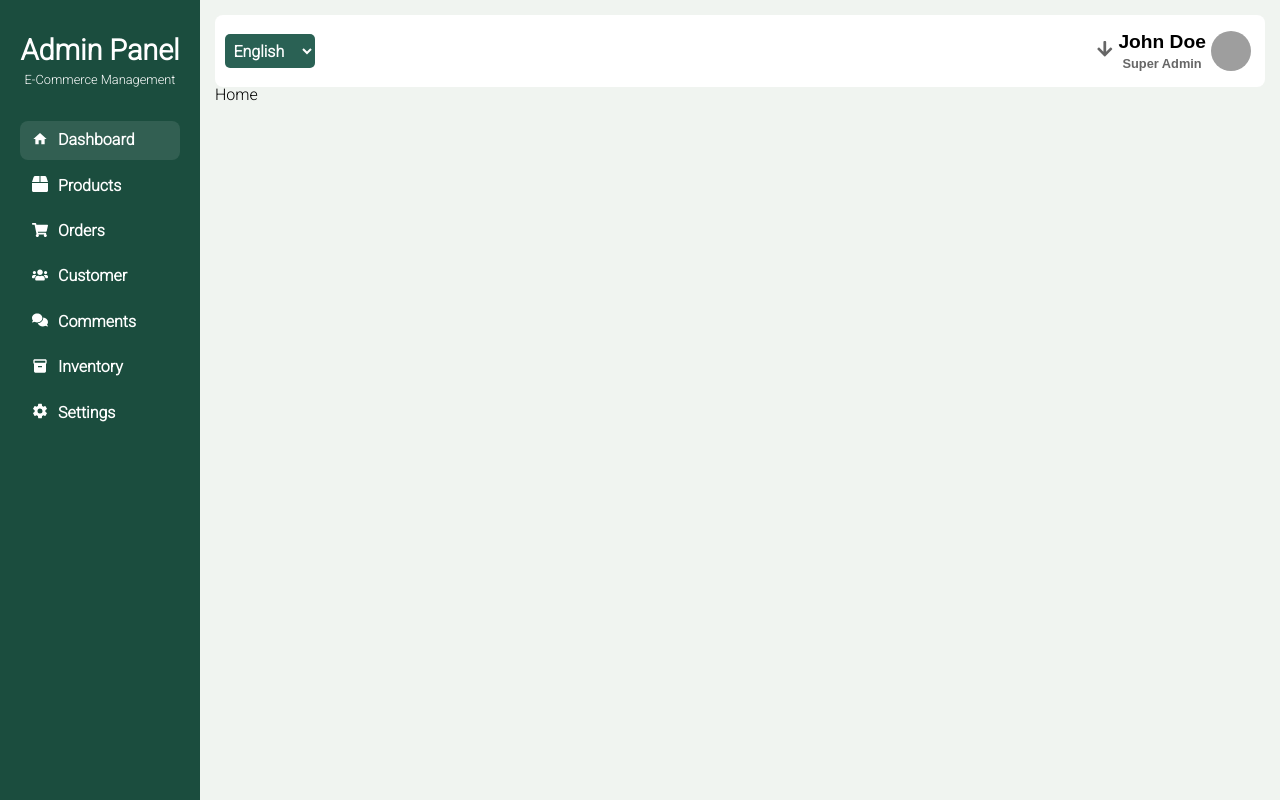
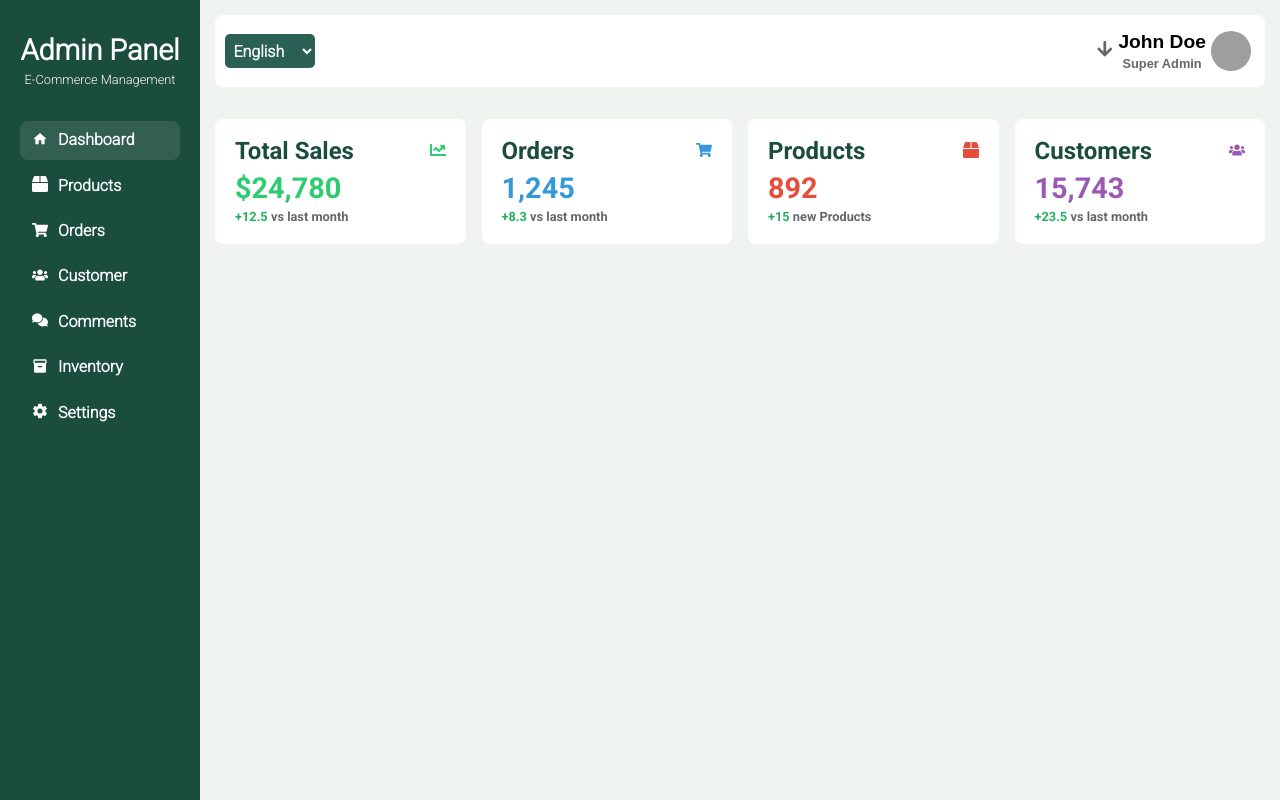
Before and after one commit to mohammadmehdidalvandii/Dashboard, a React (Vite) app in the folder frontend/dashboard/: page / in a window 1280 px wide. Built offline with nearby package versions, Linux system fonts and the light colour scheme; grey boxes are pictures that could not be loaded.

Commit message:
created section stat for home-page

```diff
--- /dev/null
+++ b/frontend/dashboard/src/components/templates/dashboard/Stat/Stat.css
@@ -0,0 +1,90 @@
+.stat{
+    display: block;
+    margin-top: 2rem;
+}
+.stat_container{
+    display: flex;
+    justify-content: space-between;
+    gap: 1rem;
+}
+.stat_card{
+    display: block;
+    width: 100%;
+    padding: 1.25rem;
+    background-color: #fff;
+    border-radius: 0.5rem;
+}
+
+
+.stat_card:nth-child(1) span{
+    color: #2ecc71;
+}
+.stat_card:nth-child(1) .stat_value{
+    color: #2ecc71;
+}
+.stat_card:nth-child(2) span{
+    color: #3498db;
+}
+.stat_card:nth-child(2) .stat_value{
+    color: #3498db;
+}
+.stat_card:nth-child(3) span{
+    color: #e74c3c;
+}
+.stat_card:nth-child(3) .stat_value{
+    color: #e74c3c;
+}
+.stat_card:nth-child(4) span{
+    color: #9b59b6;
+}
+.stat_card:nth-child(4) .stat_value{
+    color: #9b59b6;
+}
+
+
+.stat_header{
+    display: flex;
+    justify-content: space-between;
+    align-items: center;
+    margin-bottom: 0.64rem;
+}
+
+.stat_header span {
+    font-size: 1rem;
+}
+
+.stat_header h3{
+    font-family: var(--roboto-bold);
+    font-size: 1.5rem;
+    color: var(--primary-dark);
+}
+
+.stat_value{
+    display: block;
+    margin-top: 0.7rem;
+    font-family: var(--roboto-bold);
+    font-size: 1.8rem;
+}
+.stat_change{
+    display: block;
+    margin-top: 0.5rem;
+    font-family: var(--roboto-bold);
+    font-size: 0.8rem;
+}
+.stat_change span{
+    color: var(--text-light) !important;
+}
+.stat_change.positive{
+    color: var(--success-color);
+}
+.stat_change.negative{
+    color: var(--danger-color);
+}
+
+/* Responsive Stat */
+
+@media (max-width : 768px) {
+    .stat_container{
+      flex-wrap: wrap;
+    }
+}
--- /dev/null
+++ b/frontend/dashboard/src/components/templates/dashboard/Stat/Stat.jsx
@@ -0,0 +1,54 @@
+import './Stat.css';
+import { FaBox, FaChartLine, FaShoppingCart, FaUsers } from "react-icons/fa";
+
+
+function Stat() {
+  return (
+    <section className="stat">
+        <div className="stat_container">
+            <div className="stat_card">
+                <div className="stat_header">
+                    <h3>Total Sales</h3>
+                    <span>
+                        <FaChartLine/>
+                    </span>
+                </div>
+                <p className="stat_value">$24,780</p>
+                <p className="stat_change positive">+12.5 <span>vs last month</span> </p>
+            </div>
+            <div className="stat_card">
+                <div className="stat_header">
+                    <h3>Orders</h3>
+                    <span>
+                        <FaShoppingCart/>
+                    </span>
+                </div>
+                <p className="stat_value">1,245</p>
+                <p className="stat_change positive">+8.3 <span>vs last month</span></p>
+            </div>
+            <div className="stat_card">
+                <div className="stat_header">
+                    <h3>Products</h3>
+                    <span>
+                        <FaBox/>
+                    </span>
+                </div>
+                <p className="stat_value">892</p>
+                <p className="stat_change positive">+15 <span>new Products</span></p>
+            </div>
+            <div className="stat_card">
+                <div className="stat_header">
+                    <h3>Customers</h3>
+                    <span>
+                        <FaUsers/>
+                    </span>
+                </div>
+                <p className="stat_value">15,743</p>
+                <p className="stat_change positive">+23.5 <span>vs last month</span></p>
+            </div>
+        </div>
+    </section>
+  )
+}
+
+export default Stat
--- a/frontend/dashboard/src/page/Home/Home.jsx
+++ b/frontend/dashboard/src/page/Home/Home.jsx
@@ -1,8 +1,10 @@
-import React from 'react'
+import Stat from '../../components/templates/dashboard/Stat/Stat'
 
 function Home() {
   return (
-    <div>Home</div>
+  <>
+  <Stat/>
+  </>
   )
 }
 
```
